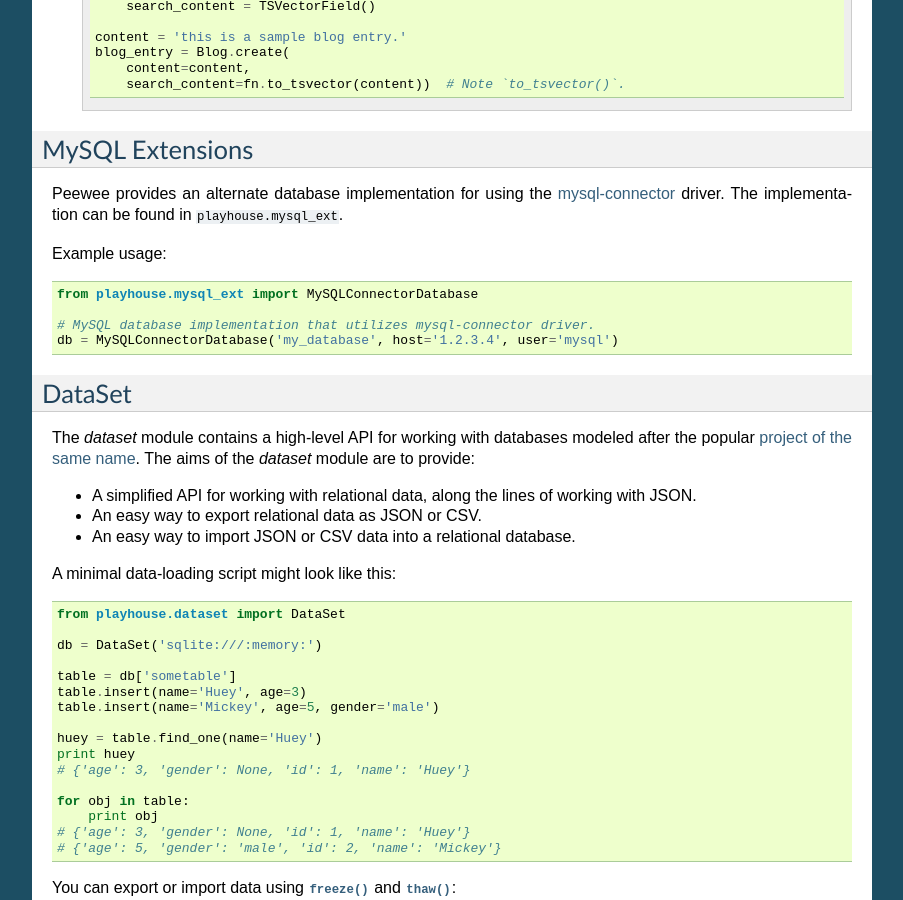
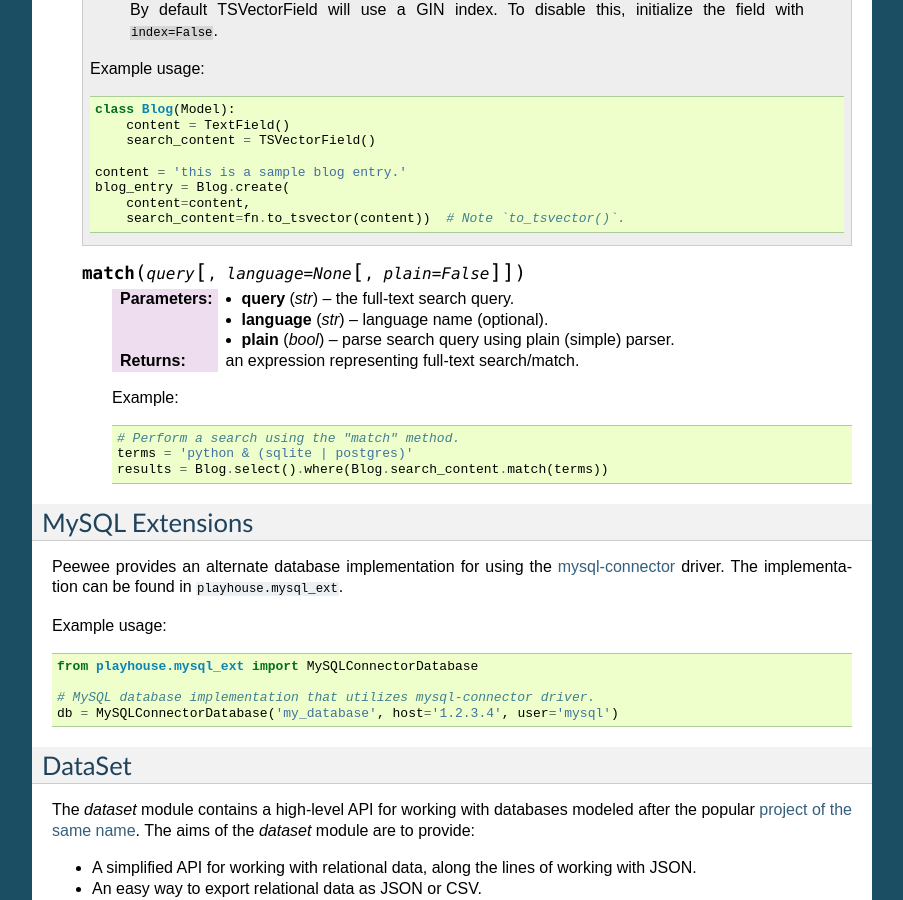
Before and after one commit to coleifer/peewee, a Sphinx documentation site: the page built from docs/peewee/playhouse.rst, in a window 1280 px wide and 900 px high, scrolled down 23750 px. Shown: the whole window, without its empty margins (198-1101 px from the left). Built offline with Sphinx 7.4.7, drawn with Linux system fonts in a browser that asks for light colours; pages that are not in the unit, such as notebooks, are missing from menus; the version number could not be read and is left out; some of the changed text lies outside the part shown.

Commit message:
Support plainto_tsquery. Replaces #1894.
Thanks to @kkinder for suggestion and initial patch.

```diff
--- a/docs/peewee/playhouse.rst
+++ b/docs/peewee/playhouse.rst
@@ -1040,7 +1043,14 @@
         content=content,
         search_content=fn.to_tsvector(content))
 
-.. note:: If you are using the :py:class:`TSVectorField`, it will automatically be created with a GIN index.
+To perform a full-text search, use :py:class:`TSVectorField.match`:
+
+.. code-block:: python
+
+    terms = 'python & (sqlite | postgres)'
+    results = Blog.select().where(Blog.search_content.match(terms))
+
+For more information, see the `Postgres full-text search docs <https://www.postgresql.org/docs/current/textsearch.html>`_.
 
 
 postgres_ext API notes
@@ -1555,6 +1565,21 @@
           blog_entry = Blog.create(
               content=content,
               search_content=fn.to_tsvector(content))  # Note `to_tsvector()`.
+
+    .. py:method:: match(query[, language=None[, plain=False]])
+
+        :param str query: the full-text search query.
+        :param str language: language name (optional).
+        :param bool plain: parse search query using plain (simple) parser.
+        :returns: an expression representing full-text search/match.
+
+        Example:
+
+        .. code-block:: python
+
+            # Perform a search using the "match" method.
+            terms = 'python & (sqlite | postgres)'
+            results = Blog.select().where(Blog.search_content.match(terms))
 
 
 .. _mysql_ext:
```
Also changed, not shown: other parts of docs/peewee/playhouse.rst (+3 -0 lines), 2 other files.
